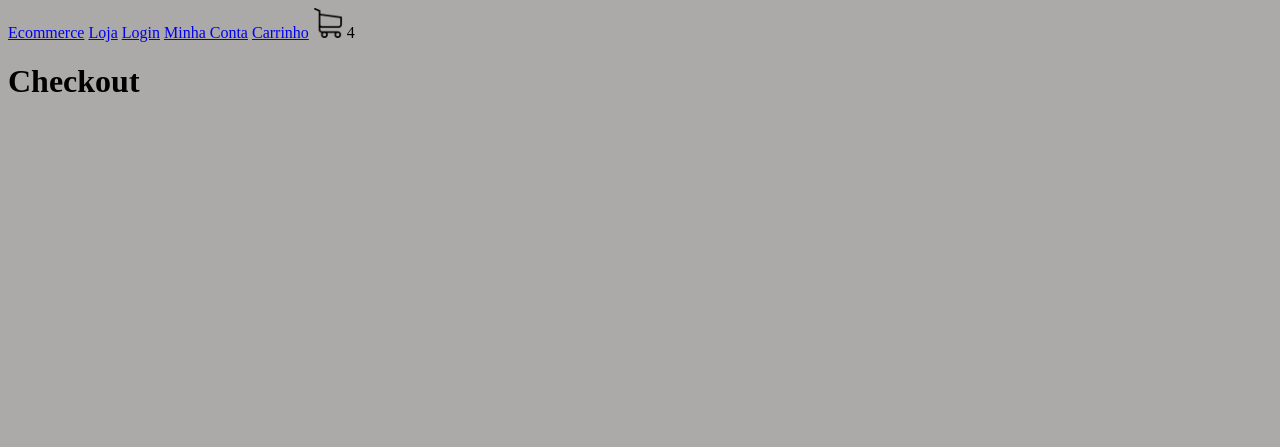
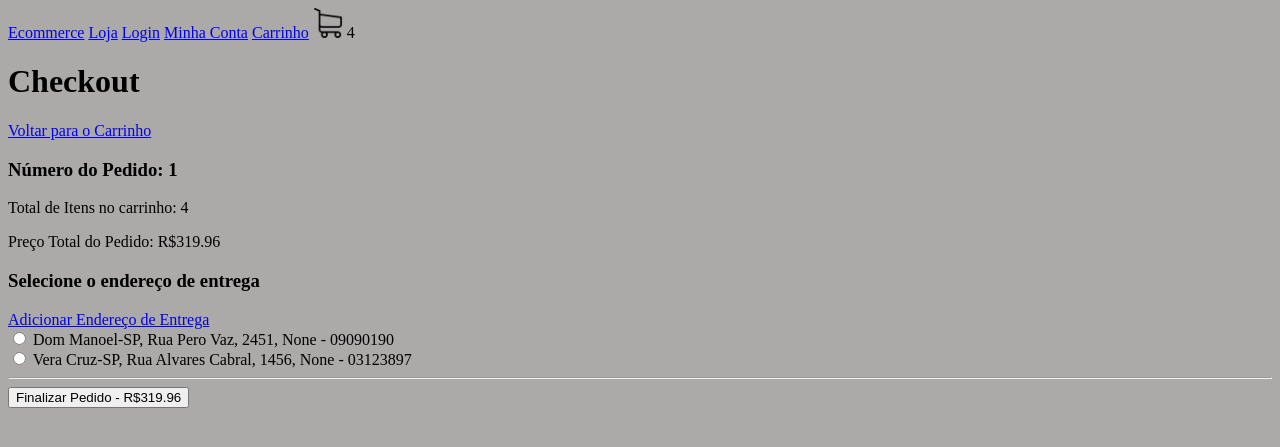
Before and after one commit to pxttiago/ecommerce-django, a Django app: page /checkout/ in a window 1280 px wide. Shown: the top 447 px of the page. Run offline with Django 5.2, Linux system fonts and the light colour scheme; a user stored in the database is signed in; data comes from the database, SQL or seed files in the repository; both versions use the stored data as it was after the commit; some libraries are stand-ins or nearby versions.

Commit message:
checkout e adicionar endereço
implementadas algumas funcionalidades da pagina de checkout e criada a pagina para adicionar endereço ao checkout.

```diff
--- a/ecommerce/loja/models.py
+++ b/ecommerce/loja/models.py
@@ -68,6 +68,9 @@ class Endereco(models.Model):
     estado = models.CharField(max_length=200, null=True, blank=True)
     cliente = models.ForeignKey(Cliente, null=True, blank=True, on_delete=models.SET_NULL)
 
+    def __str__(self) -> str:
+            return f"{self.cliente} - {self.rua}, {self.numero} - {self.cidade} - {self.estado}"
+
 
 class Pedido(models.Model):
     cliente = models.ForeignKey(Cliente, null=True, blank=True, on_delete=models.SET_NULL)
--- a/ecommerce/loja/templates/checkout.html
+++ b/ecommerce/loja/templates/checkout.html
@@ -5,4 +5,37 @@
 
 <h1>Checkout</h1>
 
+<a href="{% url 'carrinho' %}">Voltar para o Carrinho</a>
+
+<h3>Número do Pedido: {{ pedido.id }}</h3>
+<p>Total de Itens no carrinho: {{ pedido.quantidade_total }}</p>
+<p>Preço Total do Pedido: R${{ pedido.preco_total }}</p>
+
+<form method="POST" action="">
+    {% csrf_token %}
+    <h3>Selecione o endereço de entrega</h3>
+    <a href="{% url 'adicionar_endereco' %}">Adicionar Endereço de Entrega</a>
+    <br>
+    {% for endereco in enderecos %}
+        <input type="radio" name="endereco" value="{{ endereco.id }}">
+        <label for="{{ endereco.id }}">{{ endereco.cidade }}-{{ endereco.estado }},
+            {{ endereco.rua }},
+            {{ endereco.numero }},
+            {{ endereco.complemento }} - {{ endereco.cep }}
+        </label>
+        <br>
+    {% endfor %}
+
+    {% if not request.user.is_authenticated %}
+    <hr>
+    <h3>Preencha o seu e-mail para finalizar o pedido</h3>
+    <input type="email" name="email" placeholder="email">
+    {% endif %}
+    <hr>
+    <input type="hidden" value="{{ pedido.preco_total }}" name="total">
+    <button type="submit">Finalizar Pedido - R${{ pedido.preco_total }}</button>
+
+</form>
+
+
 {% endblock %}
--- a/ecommerce/loja/urls.py
+++ b/ecommerce/loja/urls.py
@@ -13,4 +13,5 @@ urlpatterns = [
     path('checkout/', checkout, name="checkout"),
     path('adicionar-carrinho/<int:id_produto>/', adicionar_carrinho, name="adicionar_carrinho"),
     path('remover-carrinho/<int:id_produto>/', remover_carrinho, name="remover_carrinho"),
+    path('adicionarendereco/', adicionar_endereco, name="adicionar_endereco"),
 ]
--- a/ecommerce/loja/views.py
+++ b/ecommerce/loja/views.py
@@ -50,7 +50,7 @@ def adicionar_carrinho(request, id_produto):
                 id_sessao = request.COOKIES.get("id_sessao")
             else:
                 id_sessao = str(uuid.uuid4()) # Gera um código aleatório único para identidicar a sessão do usuário
-                resposta.set_cookie(key="id_sessao", value=id_sessao, max_age=60*60*24*30) # Tempo em segundos
+                resposta.set_cookie(key="id_sessao", value=id_sessao, max_age=60*60*24*30) # Define o tempo para expiração do cookie em segundos
             cliente, criado = Cliente.objects.get_or_create(id_sessao=id_sessao)
         pedido, criado = Pedido.objects.get_or_create(cliente=cliente, finalizado=False)
         item_estoque = ItemEstoque.objects.get(produto__id=id_produto, tamanho=tamanho, cor__id=id_cor)
@@ -104,7 +104,22 @@ def carrinho(request):
     return render(request, 'carrinho.html', context)
 
 def checkout(request):
-    return render(request, 'checkout.html')
+    if request.user.is_authenticated:
+        cliente = request.user.cliente
+    else:
+        if request.COOKIES.get("id_sessao"):
+            id_sessao = request.COOKIES.get("id_sessao")
+            cliente, criado = Cliente.objects.get_or_create(id_sessao=id_sessao)
+        else:
+            return redirect('loja')
+    pedido, criado = Pedido.objects.get_or_create(cliente=cliente, finalizado=False)
+    enderecos = Endereco.objects.filter(cliente=cliente)
+    context = {"pedido": pedido, "enderecos": enderecos}
+    return render(request, 'checkout.html', context)
+
+def adicionar_endereco(request):
+    context = {}
+    return render(request, "adicionar_endereco.html", context)
 
 def minha_conta(request):
     return render(request, 'usuario/minhaconta.html')
```
Also changed, not shown: ecommerce/loja/templates/adicionar_endereco.html (added, +8 -0 lines), ecommerce/db.sqlite3.
